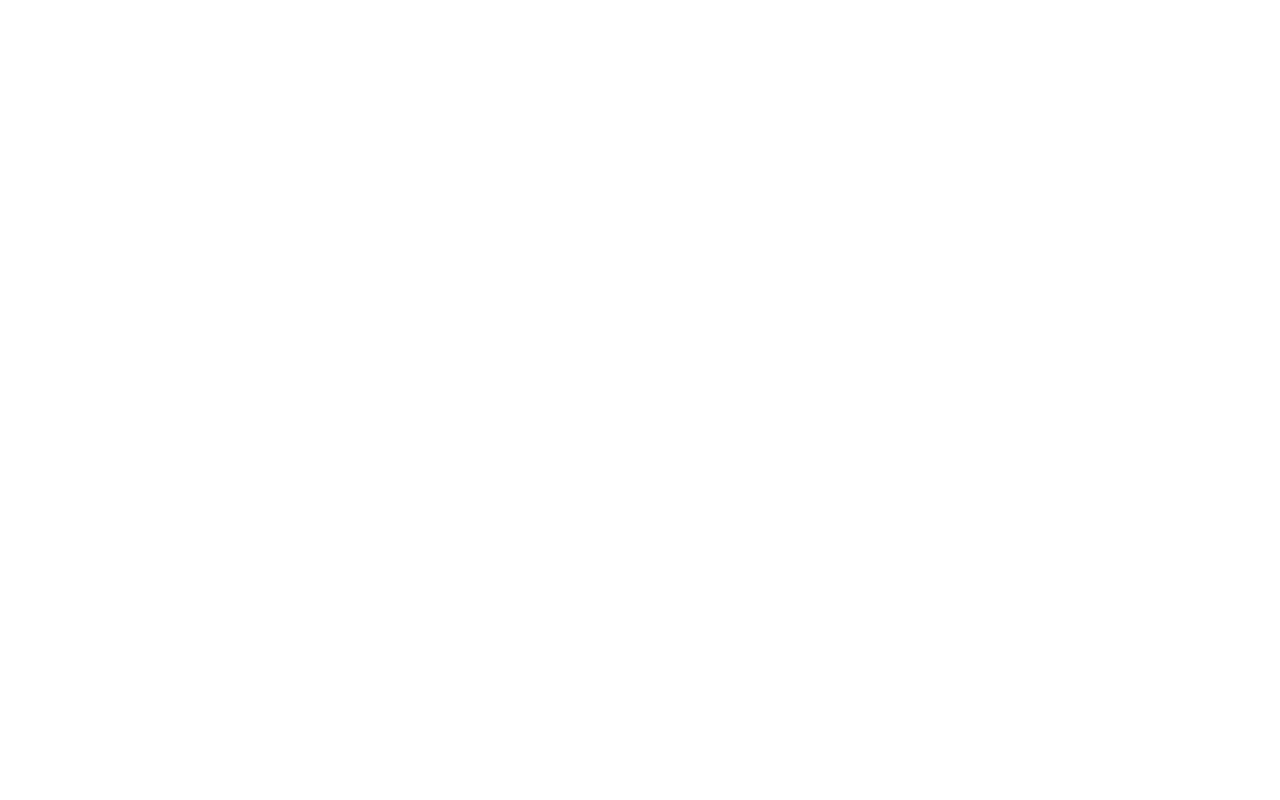
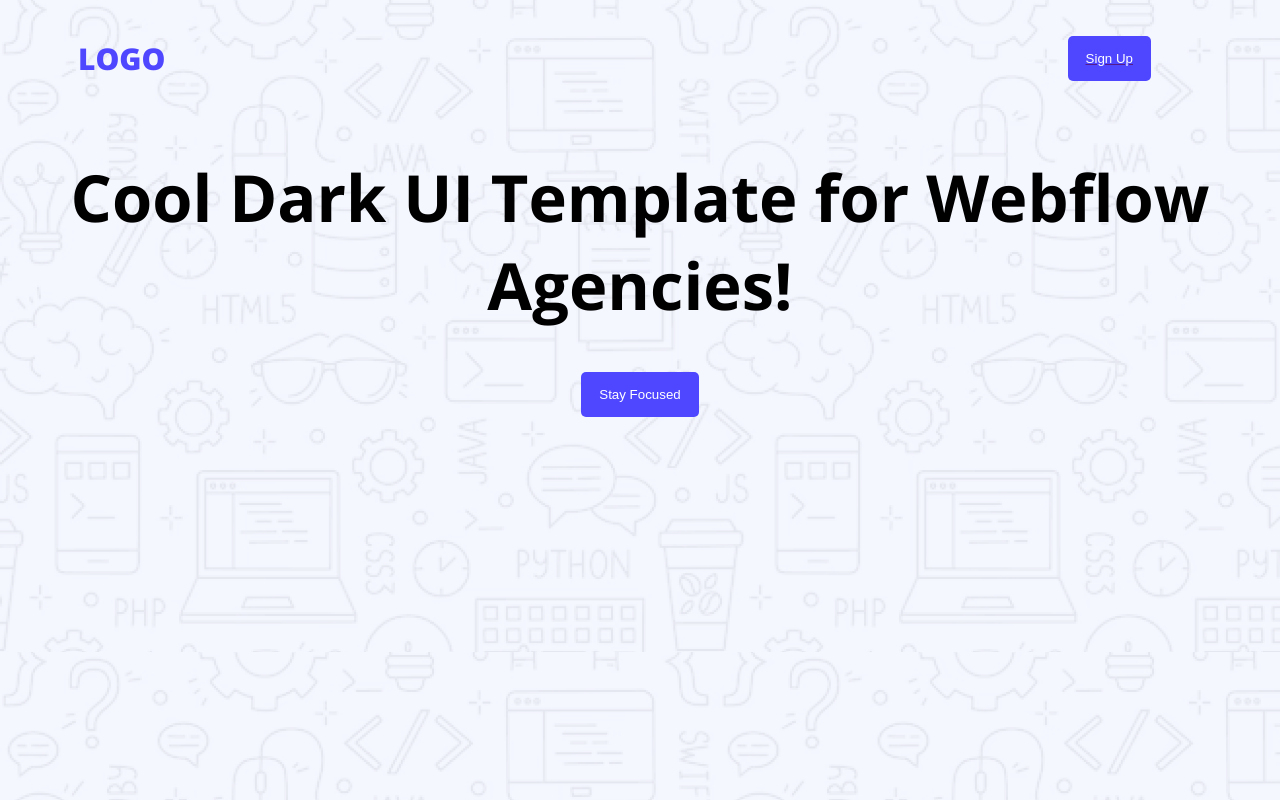
Before and after one commit to AfrozaParvin/cool-dark-ui-template, a plain HTML site: page index.html in a window 1280 px wide. Drawn offline with nearby package versions, Linux system fonts and the light colour scheme.

Commit message:
added header section and pictures

```diff
--- a/index.html
+++ b/index.html
@@ -4,8 +4,36 @@
     <meta charset="UTF-8">
     <meta name="viewport" content="width=device-width, initial-scale=1.0">
     <title>cool dark ui template</title>
+    <!-- open sans font -->
+    <link rel="preconnect" href="https://fonts.googleapis.com">
+<link rel="preconnect" href="https://fonts.gstatic.com" crossorigin>
+<link href="https://fonts.googleapis.com/css2?family=Open+Sans:ital,wght@0,300..800;1,300..800&display=swap" rel="stylesheet">
+    <link rel="stylesheet" href="styles/template.css">
 </head>
-<body>
+<body class="open-sans-normal">
+    <header>
+        <nav>
+            <h3 class="nav-title">LOGO</h3>
+            <ul>
+                <li><a href=""><button class="btn-primary">Sign Up</button></a></li>
+            </ul>
+        </nav>
+
+        <div class="banner">
+            <div class="banner-content">
+                <h1 class="banner-title">Cool Dark UI Template for Webflow Agencies!</h1>
+                <button class="btn-primary">Stay Focused</button>
+            </div>
+
+        </div>
+
+    </header>
+    <main>
+
+    </main>
+    <footer>
+
+    </footer>
 
 </body>
 </html>
--- /dev/null
+++ b/styles/template.css
@@ -0,0 +1,51 @@
+/* nav styles */
+/* open sans */
+
+
+.open-sans-normal {
+  font-family: "Open Sans", sans-serif;
+  font-optical-sizing: auto;
+  font-style: normal;
+  font-variation-settings:
+    "wdth" 100;
+}
+nav{
+    display: flex;
+    align-items: center;
+    justify-content: space-between;
+    margin: 0px 70px;
+}
+.nav-title{
+    font-weight: 800;
+    font-size: 30px;
+    color: #4E47FF;
+}
+nav ul{
+    list-style: none;
+    align-items: center;
+}
+nav ul li{
+    margin-right: 51px;
+}
+.btn-primary{
+    background-color: #4E47FF;
+    color: white;
+    padding: 15px 18px;
+    border-radius: 5px;
+    border: none;
+}
+/* banner section */
+.banner-title{
+    font-weight: bold;
+    font-size: 65px;
+    text-align: center;
+
+}
+body{
+    background-image: url(../images/Hero-bg.png);
+}
+.btn-primary{
+
+display: block;
+margin: auto;
+}
```
Also changed, not shown: images/Hero-bg.png (added).
